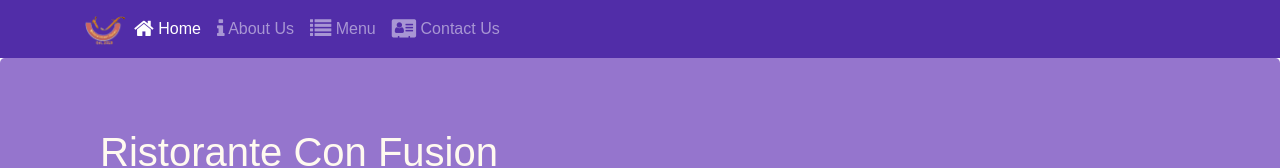
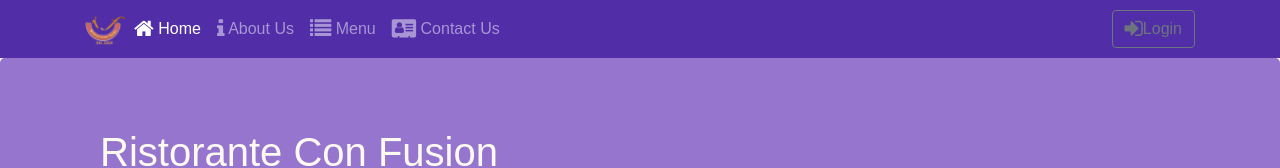
Before and after one commit to 21-rahul/Front-end-web-development-with-react, a React (Create React App) app: page /home in a window 1280 px wide. Shown: the top 168 px of the page. Built offline with nearby package versions, Linux system fonts and the light colour scheme.

Commit message:
Uncontrolled form

```diff
--- a/src/components/DishdetailComponent.js
+++ b/src/components/DishdetailComponent.js
@@ -15,7 +15,7 @@
                     </Card>
                 </div>
             );
-    }
+        }
 
    function RenderComments ({comments}) {
         if (comments != null)
--- a/src/components/HeaderComponent.js
+++ b/src/components/HeaderComponent.js
@@ -1,20 +1,39 @@
 import React, { Component } from 'react';
-import { Nav, Navbar, NavbarBrand, NavbarToggler, Collapse, NavItem, Jumbotron } from 'reactstrap';
+import { Navbar, NavbarBrand, Nav, NavbarToggler, Collapse, NavItem, Jumbotron,
+    Button, Modal, ModalHeader, ModalBody,
+    Form, FormGroup, Input, Label } from 'reactstrap';
 import { NavLink } from 'react-router-dom';
 
 class Header extends Component{
     constructor(props) {
         super(props);
         this.state = {
-            isNavOpen: false
+            isNavOpen: false,
+            isModalOpen: false
         };
         this.toggleNav = this.toggleNav.bind(this);
+        this.toggleModal = this.toggleModal.bind(this);
+        this.handleLogin = this.handleLogin.bind(this);
     }
 
     toggleNav() {
         this.setState ({
             isNavOpen :!this.state.isNavOpen
         });
+    }
+
+    toggleModal() {
+        this.setState({
+          isModalOpen: !this.state.isModalOpen
+        });
+      }
+
+      handleLogin(event) {
+        this.toggleModal();
+        alert("Username: " + this.username.value + " Password: " + this.password.value
+            + " Remember: " + this.remember.checked);
+        event.preventDefault();
+
     }
 
     render(){
@@ -41,6 +60,13 @@
                                 <NavLink className="nav-link" to='/contactus'><span className="fa fa-address-card fa-lg"></span> Contact Us</NavLink>
                             </NavItem>
                             </Nav>
+                            <Nav className="ml-auto" navbar>
+                                <NavItem>
+                                    <Button outline onClick={this.toggleModal}>
+                                        <span className="fa fa-sign-in fa-lg"></span>Login
+                                    </Button>
+                                </NavItem>
+                            </Nav>
                         </Collapse>
                 </div>
                 </Navbar>
@@ -54,6 +80,31 @@
                         </div>
                     </div>
                 </Jumbotron>
+                <Modal isOpen={this.state.isModalOpen} toggle={this.toggleModal}>
+                    <ModalHeader toggle={this.toggleModal}>Login</ModalHeader>
+                    <ModalBody>
+                        <Form onSubmit={this.handleLogin}>
+                            <FormGroup>
+                                <Label htmlFor="username">Username</Label>
+                                <Input type="text" id="username" name="username"
+                                innerRef={(input) => this.username = input}/>
+                            </FormGroup>
+                            <FormGroup>
+                                <Label htmlFor="password">Password</Label>
+                                <Input type="password" id="password" name="password"
+                                 innerRef={(input) => this.password = input}/>
+                            </FormGroup>
+                            <FormGroup check>
+                                <Label check>
+                                    <Input type="checkbox" name="remember"
+                                     innerRef={(input) => this.remember = input}/>
+                                    Remember me
+                                </Label>
+                            </FormGroup>
+                            <Button type="submit" value="submit" color="bg-primary">Login</Button>
+                        </Form>
+                    </ModalBody>
+                </Modal>
             </React.Fragment>
         )
     }
```
